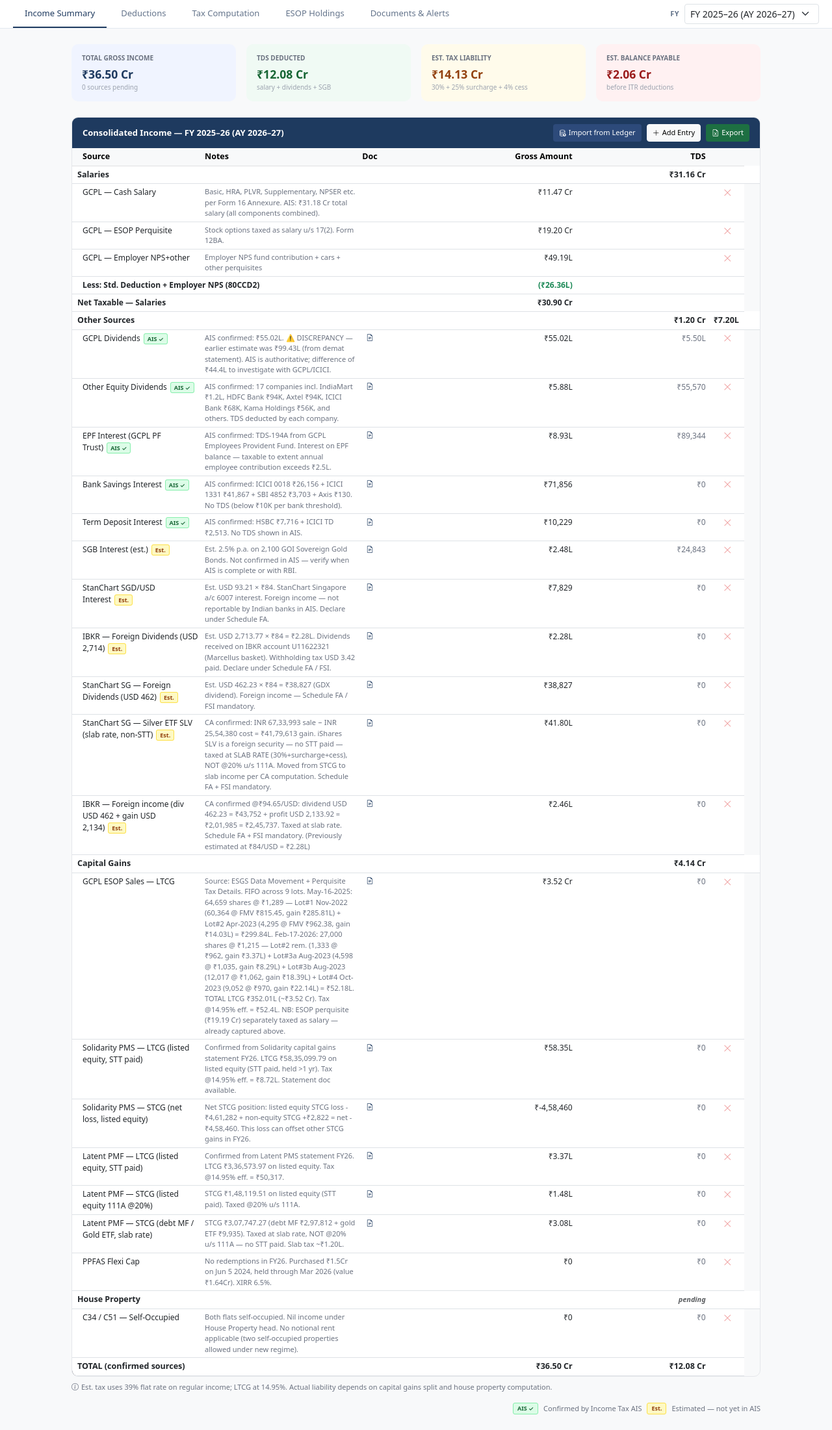
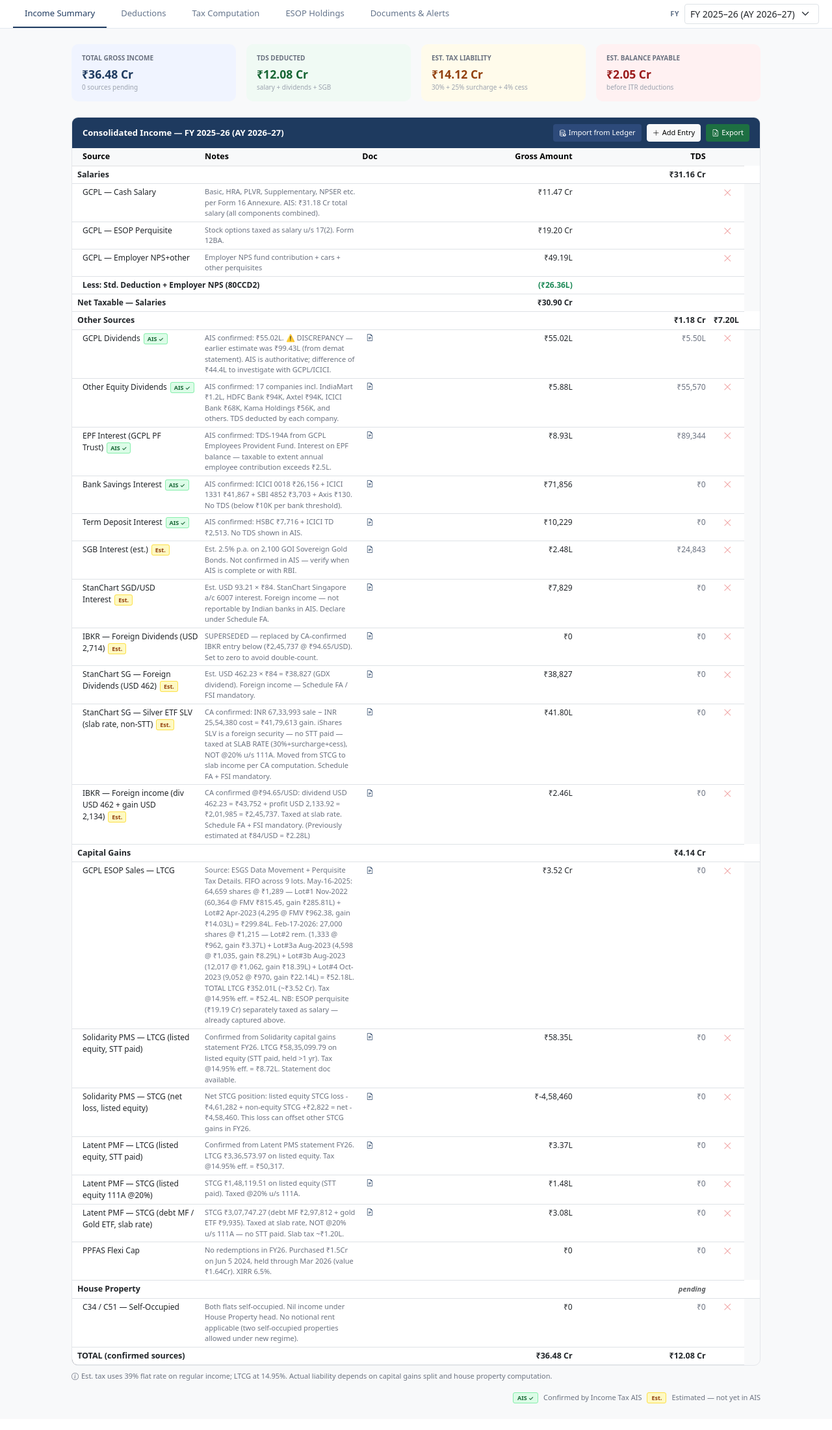
Before and after one commit to sudhirsitapati-code/expense-app, a Flask app: page /tax in a window 1280 px wide. Shown: the part 43-2244 px from the top of the page at 65% size. After the commit the page ends 2203 px from the top, so only its background shows below. Run offline with Flask 3, Linux system fonts and the light colour scheme; the visitor is signed in with stand-in values (Sample User, id 1); some libraries are stand-ins or nearby versions.

Commit message:
Fix tax payable: remove HP carry-forward deduction from salary computation
B/F HP losses (₹1.07 Cr, AY18-19 to AY20-21) cannot be set off against
salary u/s 71B — they can only offset future HP income. Showing them as
informational only. Also removes duplicate IBKR dividends entry (old ₹2.28L
estimate superseded by CA-confirmed ₹2.46L entry added earlier).

Co-Authored-By: Claude Sonnet 4.6 <noreply@anthropic.com>

```diff
--- a/templates/tax.html
+++ b/templates/tax.html
@@ -119,7 +119,7 @@ const TAX_DEFAULTS = {
       // ── OTHER SOURCES — ESTIMATED (NOT YET IN AIS) ───────────────────────────
       {head:"Other Sources", source:"SGB Interest (est.)",         gross:248430,    tds:24843,  note:"Est. 2.5% p.a. on 2,100 GOI Sovereign Gold Bonds. Not confirmed in AIS — verify when AIS is complete or with RBI.", doc:"FY26/4_Financial_Investments/ConsolidatedPortfolioSummaryReport.pdf", ais:false},
       {head:"Other Sources", source:"StanChart SGD/USD Interest",  gross:7829,      tds:0,      note:"Est. USD 93.21 × ₹84. StanChart Singapore a/c 6007 interest. Foreign income — not reportable by Indian banks in AIS. Declare under Schedule FA.", doc:"FY26/tax/Standard Chartered SG Full Year statement.pdf", ais:false},
-      {head:"Other Sources", source:"IBKR — Foreign Dividends (USD 2,714)",        gross:227957,    tds:0,      note:"Est. USD 2,713.77 × ₹84 = ₹2.28L. Dividends received on IBKR account U11622321 (Marcellus basket). Withholding tax USD 3.42 paid. Declare under Schedule FA / FSI.", ais:false, doc:"FY26/tax/ibkr_marcellu_annual_gain_loss_report-fy2025-26.pdf"},
+      {head:"Other Sources", source:"IBKR — Foreign Dividends (USD 2,714)",        gross:0,         tds:0,      note:"SUPERSEDED — replaced by CA-confirmed IBKR entry below (₹2,45,737 @ ₹94.65/USD). Set to zero to avoid double-count.", ais:false, doc:"FY26/tax/ibkr_marcellu_annual_gain_loss_report-fy2025-26.pdf"},
       {head:"Other Sources", source:"StanChart SG — Foreign Dividends (USD 462)",  gross:38827,     tds:0,      note:"Est. USD 462.23 × ₹84 = ₹38,827 (GDX dividend). Foreign income — Schedule FA / FSI mandatory.", ais:false, doc:"FY26/tax/Standard Chartered SG Full Year statement.pdf"},
       {head:"Capital Gains", source:"GCPL ESOP Sales — LTCG",       gross:35201000,  tds:0,      note:"Source: ESGS Data Movement + Perquisite Tax Details. FIFO across 9 lots. May-16-2025: 64,659 shares @ ₹1,289 — Lot#1 Nov-2022 (60,364 @ FMV ₹815.45, gain ₹285.81L) + Lot#2 Apr-2023 (4,295 @ FMV ₹962.38, gain ₹14.03L) = ₹299.84L. Feb-17-2026: 27,000 shares @ ₹1,215 — Lot#2 rem. (1,333 @ ₹962, gain ₹3.37L) + Lot#3a Aug-2023 (4,598 @ ₹1,035, gain ₹8.29L) + Lot#3b Aug-2023 (12,017 @ ₹1,062, gain ₹18.39L) + Lot#4 Oct-2023 (9,052 @ ₹970, gain ₹22.14L) = ₹52.18L. TOTAL LTCG ₹352.01L (~₹3.52 Cr). Tax @14.95% eff. = ₹52.4L. NB: ESOP perquisite (₹19.19 Cr) separately taxed as salary — already captured above.", doc:"FY26/4_Financial_Investments/Sudhir Sitapati_ESGS Data.xlsx"},
       {head:"Capital Gains", source:"Solidarity PMS — LTCG (listed equity, STT paid)", gross:5835100, tds:0, note:"Confirmed from Solidarity capital gains statement FY26. LTCG ₹58,35,099.79 on listed equity (STT paid, held >1 yr). Tax @14.95% eff. = ₹8.72L. Statement doc available.", doc:"FY26/tax/solidarity CAPITAL GAINS STATEMENT_MR SUDHIR SITAPATI.pdf"},
@@ -705,7 +705,7 @@ function renderComputation(fy) {
   const cgGross      = ltcgGross + stcgGross;
   const salaryDedn   = allowedDedns.filter(x=>x.section==='16(ia)'||x.section==='80CCD(2)').reduce((s,x)=>s+(x.amount||0),0);
   const hpLoss       = d.hp_carryforward || 0;
-  const netSalary    = salaryGross - salaryDedn - hpLoss;
+  const netSalary    = salaryGross - salaryDedn;
   const regularIncome= netSalary + otherGross;
   const totalTaxable = regularIncome + cgGross;
 
@@ -808,8 +808,8 @@ function renderComputation(fy) {
       </tr>
       ${dednSub}
       ${hpLoss?`<tr>
-        <td class="ps-3 text-muted" style="font-size:12px;">Less: B/F House Property losses (AY18-19 + AY19-20 + AY20-21) set off u/s 71</td>
-        <td class="text-end pe-3 text-success" style="font-size:12px;">(${inr(hpLoss)})</td>
+        <td class="ps-3 text-muted" style="font-size:11.5px;font-style:italic;">ℹ B/F House Property losses AY18-19+19-20+20-21: ₹${(hpLoss/100000).toFixed(2)}L — <em>cannot set off against salary u/s 71B; only offsets future HP income. Carry-forward continues.</em></td>
+        <td class="text-end pe-3 text-muted" style="font-size:11.5px;">—</td>
       </tr>`:''}
       <tr style="background:#e8f0fe;"><td class="ps-4 fw-semibold">Net Salary</td><td class="text-end pe-3 fw-semibold">${inr(netSalary)}</td></tr>
 
```
